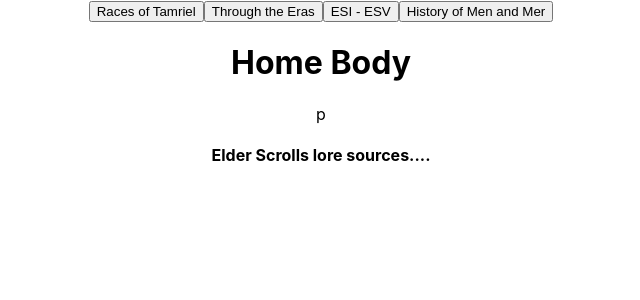
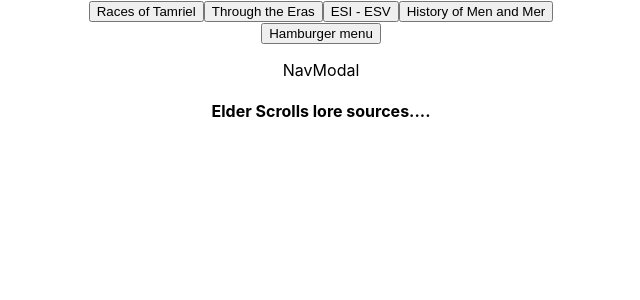
Before and after one commit to jesse-maretz/lorkhans-library, a React (Create React App) app: page / in a window 1280 px wide. Shown: the top 300 px of the page, without its empty margins (319-959 px from the left). Built offline with nearby package versions, Linux system fonts and the light colour scheme.

Commit message:
deleted the 5 game comps to just make 1 comp for all 5

```diff
--- a/src/App.js
+++ b/src/App.js
@@ -8,7 +8,6 @@
 function App() {
   return (
     <div className="App">
-      <Navbar />
       <Home />
     </div>
   );
--- a/src/components/Home.js
+++ b/src/components/Home.js
@@ -1,13 +1,16 @@
 import React from 'react';
+import Navbar from './Navbar';
+import NavModal from './NavModal'
 import Footer from './Footer';
-import NavModal from './NavModal'
 
 const Home = () => {
 
     return (
         <div>
-            <h1>Home Body</h1>
-            <NavModal />
+            <div>
+                <Navbar />
+                <NavModal />
+            </div>
             <Footer />
         </div>
     )
--- a/src/components/NavModal.js
+++ b/src/components/NavModal.js
@@ -4,7 +4,8 @@
 
     return (
         <div>
-            p
+            <button id="navModalButton">Hamburger menu</button>
+            <p>NavModal</p>
         </div>
     )
 }
```
Also changed, not shown: src/components/Games.js (added, +10 -0 lines), src/components/games/esiArena.js (deleted), src/components/games/esiiDagg.js (deleted), src/components/games/esiiiMorrow.js (deleted), src/components/games/esivOblv.js (deleted), src/components/games/esvSkyrim.js (deleted).
